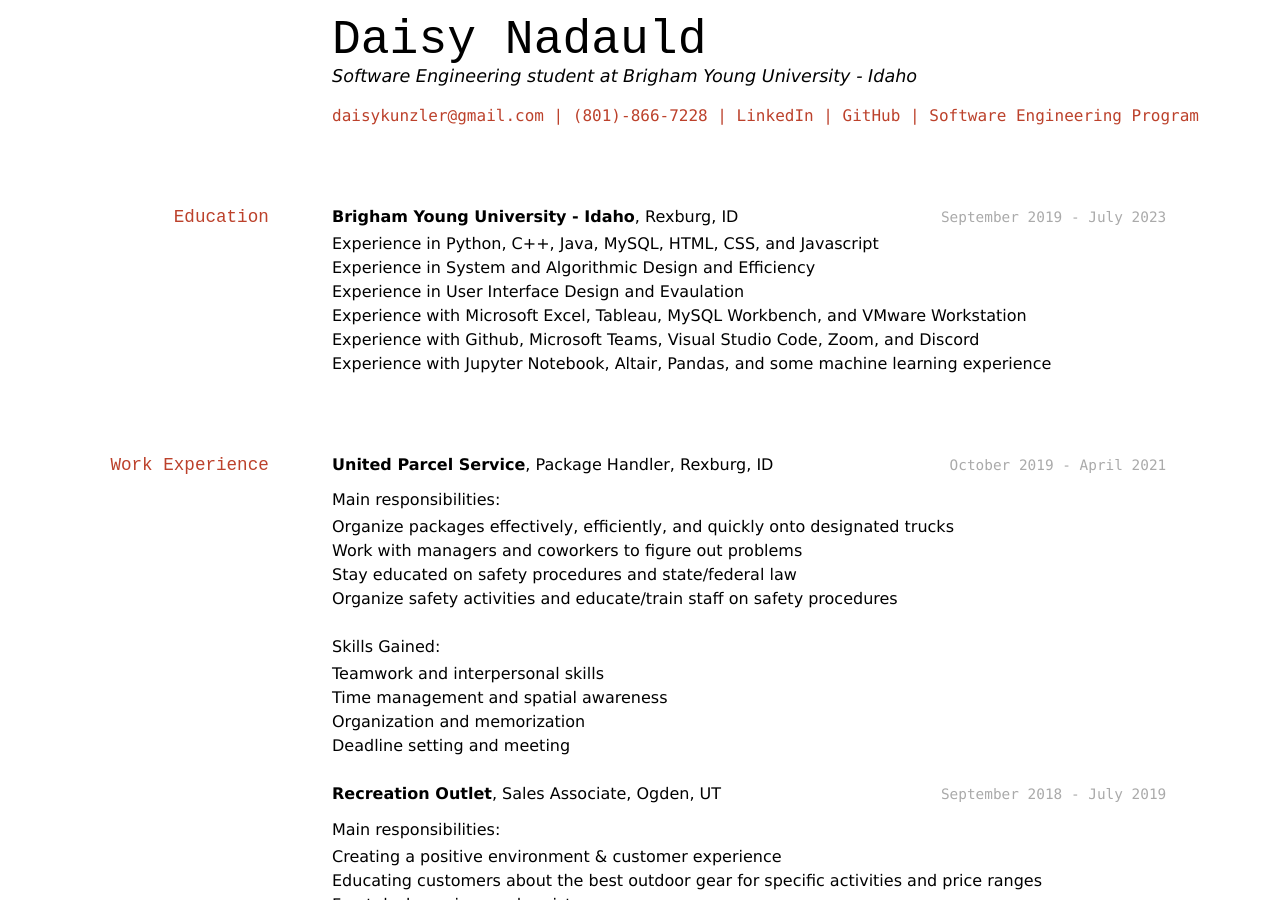
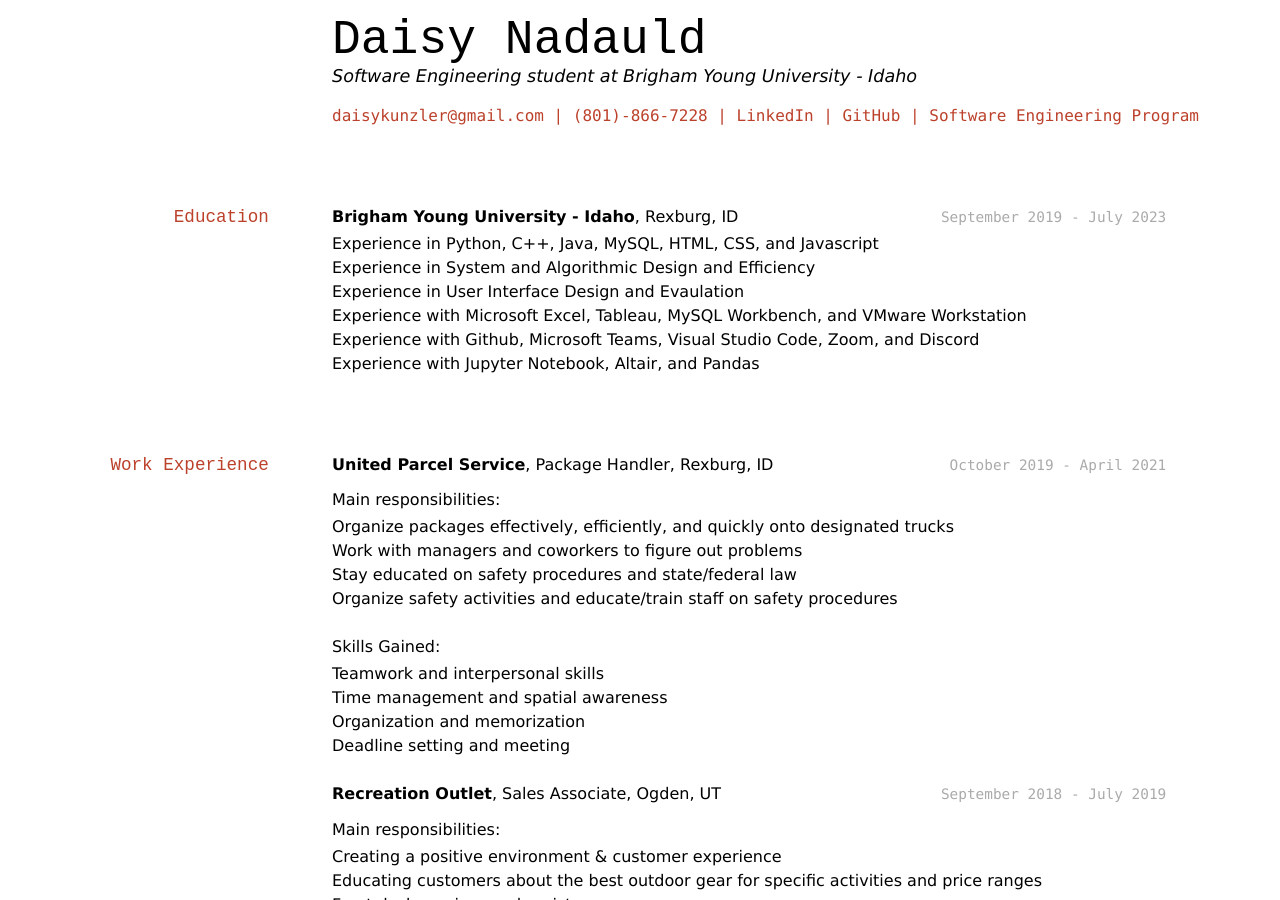
Before and after one commit to daisynadauld/nadauld_resume, a Jekyll site: the page built from docs/index.md, in a window 1280 px wide and 900 px high. Built offline with Jekyll 4.4.1, drawn with Linux system fonts in a browser that asks for light colours.

Commit message:
Update index.md

```diff
--- a/docs/index.md
+++ b/docs/index.md
@@ -25,7 +25,7 @@ __Brigham Young University - Idaho__, Rexburg, ID
 - Experience in User Interface Design and Evaulation
 - Experience with Microsoft Excel, Tableau, MySQL Workbench, and VMware Workstation
 - Experience with Github, Microsoft Teams, Visual Studio Code, Zoom, and Discord
-- Experience with Jupyter Notebook, Altair, Pandas, and some machine learning experience
+- Experience with Jupyter Notebook, Altair, and Pandas
 
 
 
```
